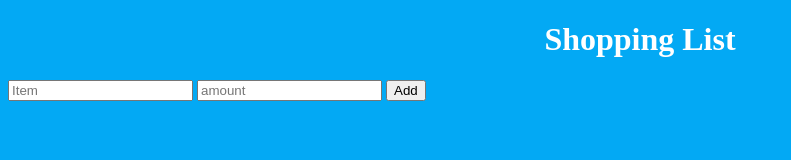
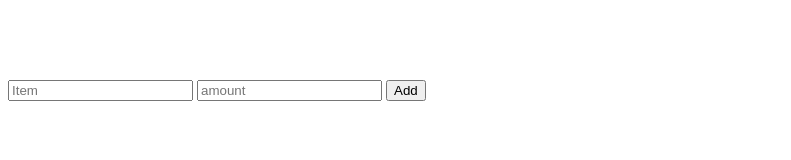
Before and after one commit to Screechie/shopping, a plain HTML site: page index.html in a window 1280 px wide. Shown: the whole page, without its empty margins (0-791 px from the left). Drawn offline with Linux system fonts and the light colour scheme.

Commit message:
Change index background color

```diff
--- a/styles.css
+++ b/styles.css
@@ -12,5 +12,5 @@ h1{
 }
 
 body{
-	background-color: #03A9F4;
+	background-color: rgb(255, 255, 255);
 }
```
